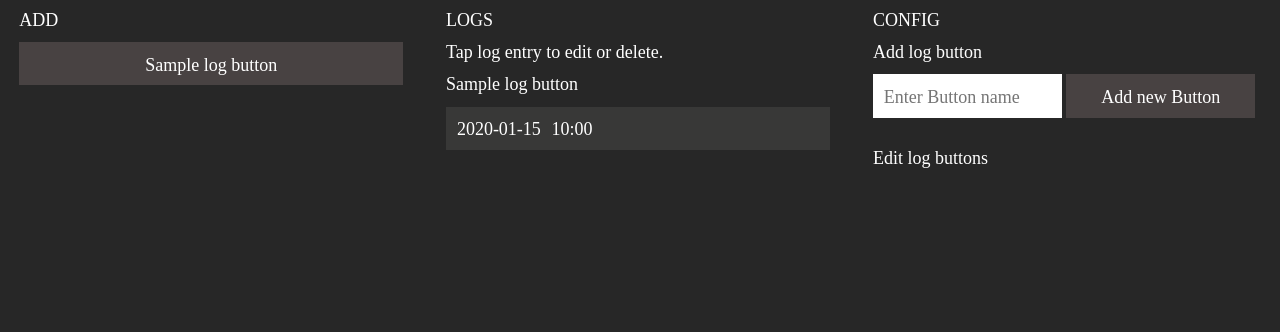
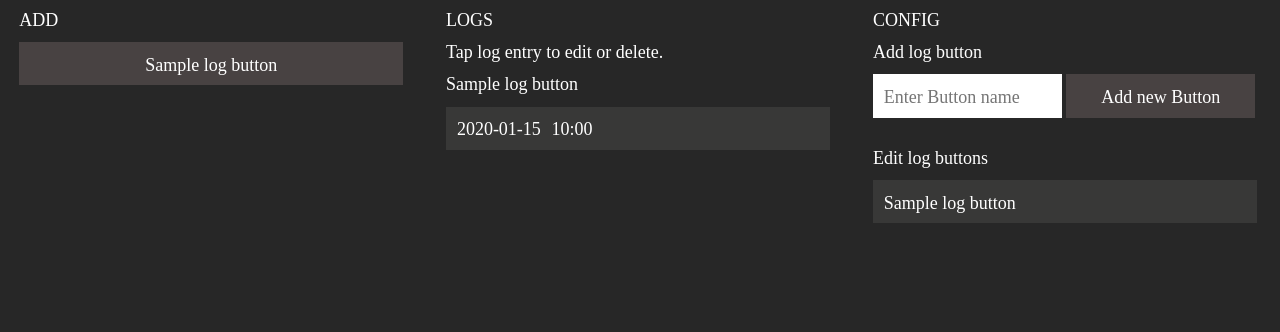
Before and after one commit to axani/CustomLogger, a Django app: template CustomLogger/logger/templates/logger/index.html in a window 1280 px wide. Shown: the part 60-392 px from the top of the page. Run offline with Django 3.2, Linux system fonts and the light colour scheme; the template is opened without the code that fills it: most values are stand-ins (such as "Sample title", 1, 10 or a date in 2020); data that the repository does not hold is empty; some libraries are stand-ins or nearby versions; some web fonts are replaced.

Commit message:
Add function to rename buttons

```diff
--- a/CustomLogger/logger/templates/logger/index.html
+++ b/CustomLogger/logger/templates/logger/index.html
@@ -80,7 +80,22 @@
             <section>
                 <h3>Edit log buttons</h3>
                 <ul class="striped">
-
+                    {% for log_button in data.log_buttons %}
+                        <li class="ui_toggle_container">
+                            <div class="ui_link" data-action="js_toggle">
+                                {{log_button.name}}
+                            </div>
+                            <div class="ui_toggle_target">
+                                <br>
+                                <form action="{% url 'logger:update' 'update' 'button' log_button.id %}" method="post">
+                                    {% csrf_token %}
+                                    <input class="input_full" type="text" name="button_name" value="{{log_button.name}}" />
+                                    <input class="input_full" type="submit" value="Rename button" />
+                                </form>
+                                <br>
+                            </div>
+                        </li>
+                    {% endfor %}
                 </ul>
             </section>
         {% endif %}
```
Also changed, not shown: CustomLogger/logger/views.py (+24 -0 lines).
